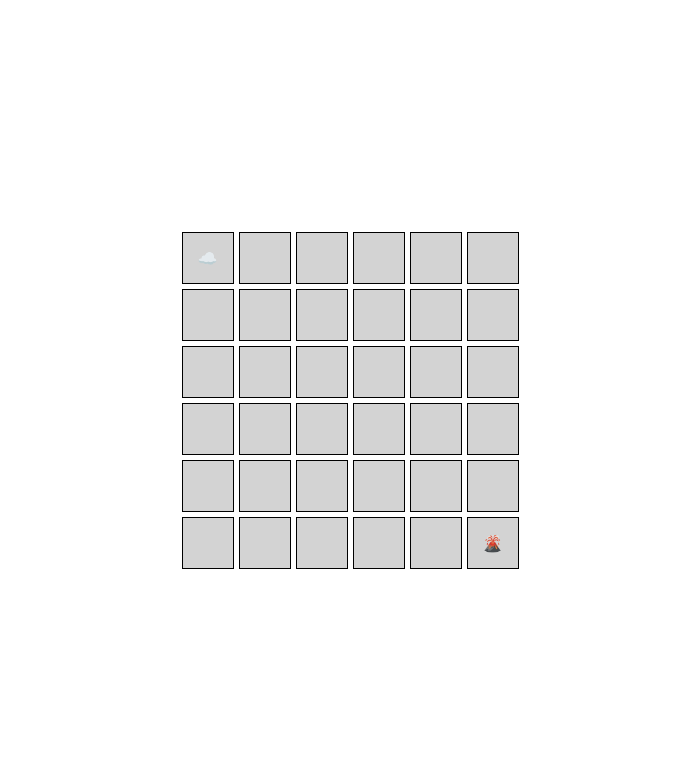
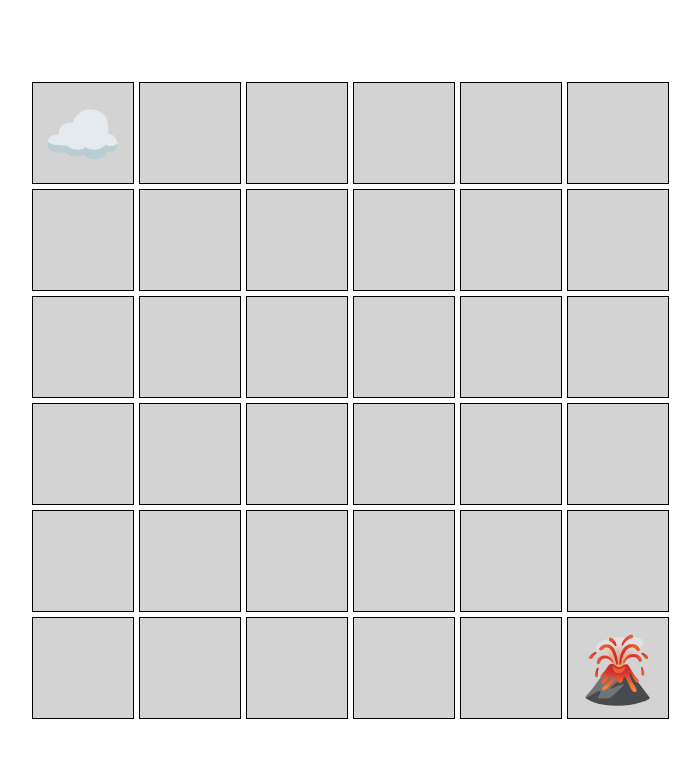
Before and after one commit to Fernandodg97/fusiona-elements, a React (Vite) app: page / in a window 1280 px wide. Shown: the top 758 px of the page, without its empty margins (290-990 px from the left). Built offline with nearby package versions, Linux system fonts and the light colour scheme.

Commit message:
feat: Mejora interfaz

```diff
--- a/src/components/Tablero.css
+++ b/src/components/Tablero.css
@@ -9,13 +9,14 @@
 }
 
 .casilla {
-  width: 50px;
-  height: 50px;
+  width: 100px;
+  height: 100px;
   background-color: lightgray;
   display: flex;
   align-items: center;
   justify-content: center;
   border: 1px solid black;
+  font-size: 4rem;
 }
 
 .casilla:hover{
```
